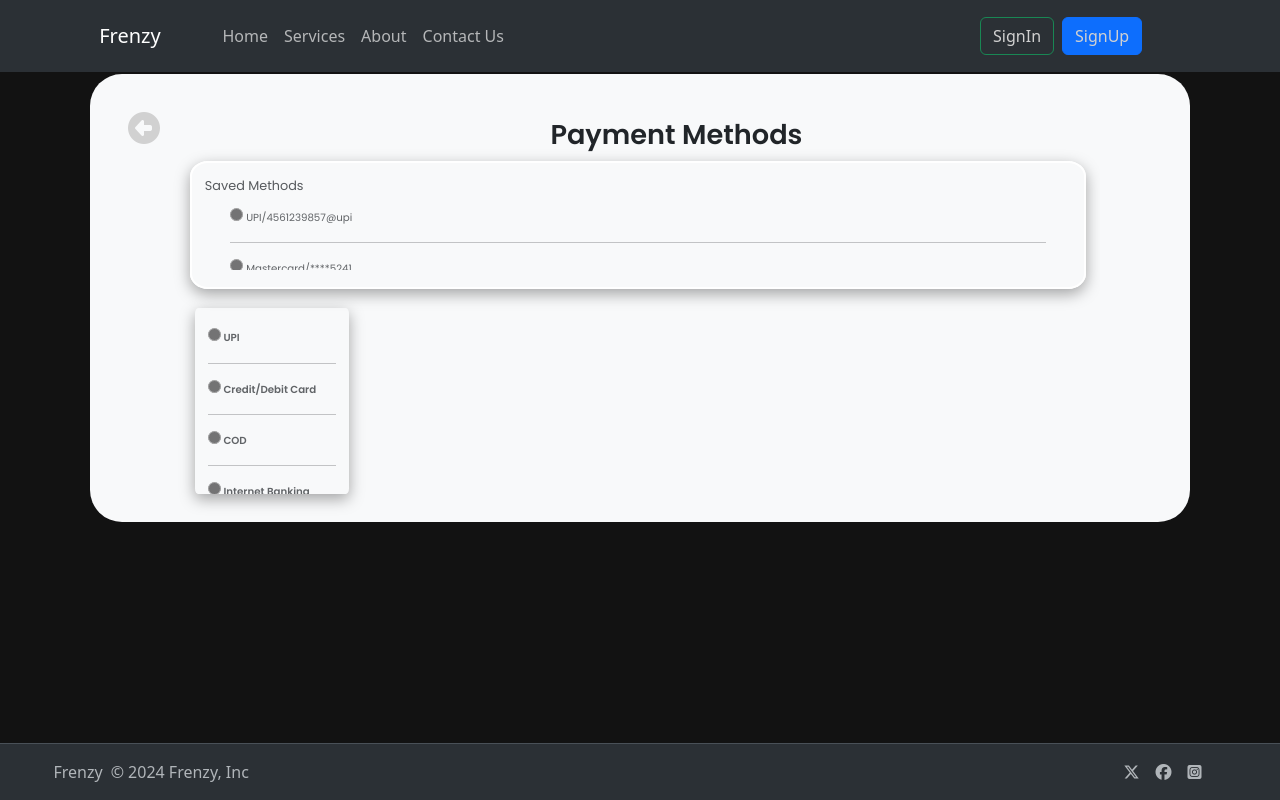
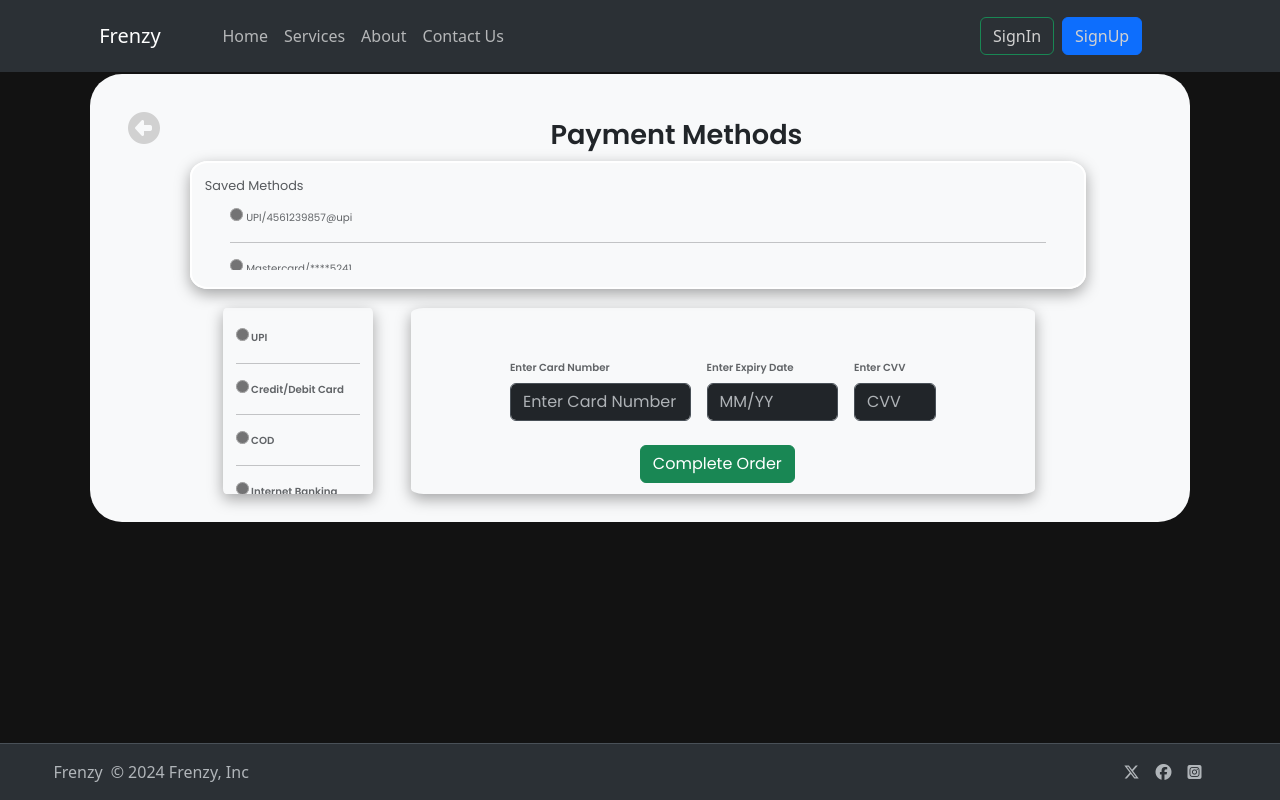
Before and after one commit to 22f1001635/Frenzy-household-services-app, a Vue app in the folder frontend/: page /payment in a window 1280 px wide. Built offline with nearby package versions, Linux system fonts and the light colour scheme; no server answers.

Commit message:
frontend optimization for payment flow

```diff
--- a/frontend/src/assets/styles/cart.css
+++ b/frontend/src/assets/styles/cart.css
@@ -218,6 +218,23 @@ label{
     font-size: 0.9vw;
     overflow: auto;
 }
+.detailer {
+    height: 14.5vw;
+    width: 50vw;
+    padding: 1vw;
+    padding-top: 1vw;
+    padding-bottom: 1vw;
+    margin: 1.5vw;
+    margin-top: 1.5vw;
+    margin-top: 0.4vw;
+    padding-top: 0.20vw;
+    padding-bottom: 0.25vw;
+    box-shadow: rgba(0, 0, 0, 0.35) 0px 5px 15px;
+    border-radius: 2%/3%;
+    font-weight: 550;
+    font-size: 0.9vw;
+    overflow: auto;
+  }
 .star-rating {
     display: flex;
     flex-direction: column;
--- a/frontend/src/views/payment.vue
+++ b/frontend/src/views/payment.vue
@@ -30,6 +30,7 @@ import "@/assets/styles/cart.css"
                     <hr>
                   </div>
       </div>
+      <div class="d-flex">
           <div class="method-glide">
               <br>
               <label>
@@ -52,6 +53,48 @@ import "@/assets/styles/cart.css"
                 Internet Banking
               </label>
             </div>
+          <div class="detailer">
+            <div class="container mt-4">
+              <!-- UPI Payment -->
+              <div class="row justify-content-center g-3 d-none" id="upi-payment">
+                <div class="col-md-4">
+                  <label for="upi-id" class="form-label">Enter UPI ID</label>
+                  <input type="text" id="upi-id" class="form-control" placeholder="Enter UPI ID">
+                </div>
+              </div>
+
+              <!-- Wallet Payment -->
+              <div class="row justify-content-center g-3 d-none" id="wallet-payment">
+                <div class="col-md-4">
+                  <label for="wallet-id" class="form-label">Enter Wallet ID</label>
+                  <input type="text" id="wallet-id" class="form-control" placeholder="Enter Wallet ID">
+                </div>
+              </div>
+
+              <!-- Card Payment -->
+              <div class="row justify-content-center g-3 pt-4" id="card-payment">
+                <div class="col-md-4">
+                  <label for="card-number" class="form-label">Enter Card Number</label>
+                  <input type="text" id="card-number" class="form-control" placeholder="Enter Card Number">
+                </div>
+
+                <div class="col-md-3">
+                  <label for="expiry-date" class="form-label">Enter Expiry Date</label>
+                  <input type="text" id="expiry-date" class="form-control" placeholder="MM/YY">
+                </div>
+
+                <div class="col-md-2">
+                  <label for="cvv" class="form-label">Enter CVV</label>
+                  <input type="text" id="cvv" class="form-control" placeholder="CVV">
+                </div>
+              </div>
+
+              <!-- Complete Order Button -->
+              <div class="d-flex justify-content-center mt-4">
+                <button class="btn btn-success">Complete Order</button>
+              </div>
+            </div>
+          </div></div>
     </div>
   </div>
 </div>
```
